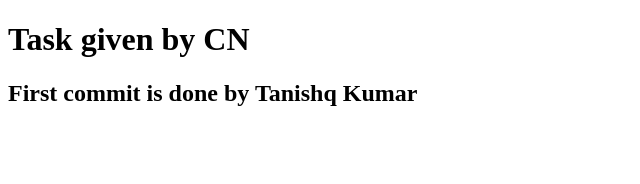
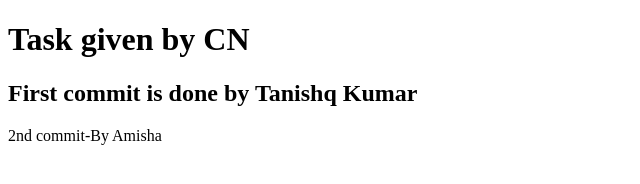
Before and after one commit to amishajais21/CN_Task, a plain HTML site: page index.html in a window 1280 px wide. Shown: the whole page, without its empty margins (0-640 px from the left). Drawn offline with Linux system fonts and the light colour scheme.

Commit message:
updated by Amisha

```diff
--- a/index.html
+++ b/index.html
@@ -11,6 +11,7 @@
 <body>
     <h1>Task given by CN</h1>
     <h2>First commit is done by Tanishq Kumar</h2>
+    <p>2nd commit-By Amisha</p>
 </body>
 
 </html>
```
